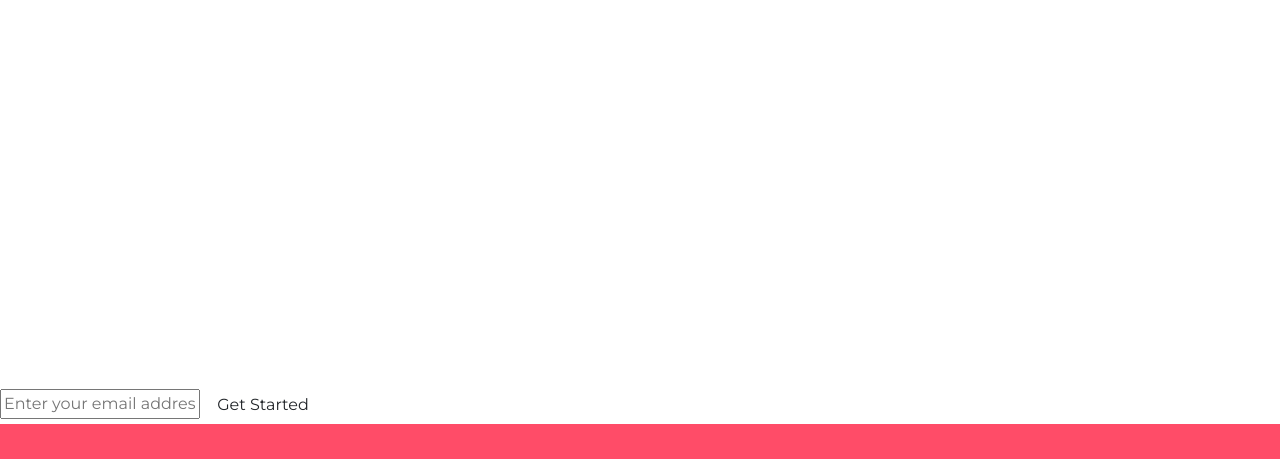
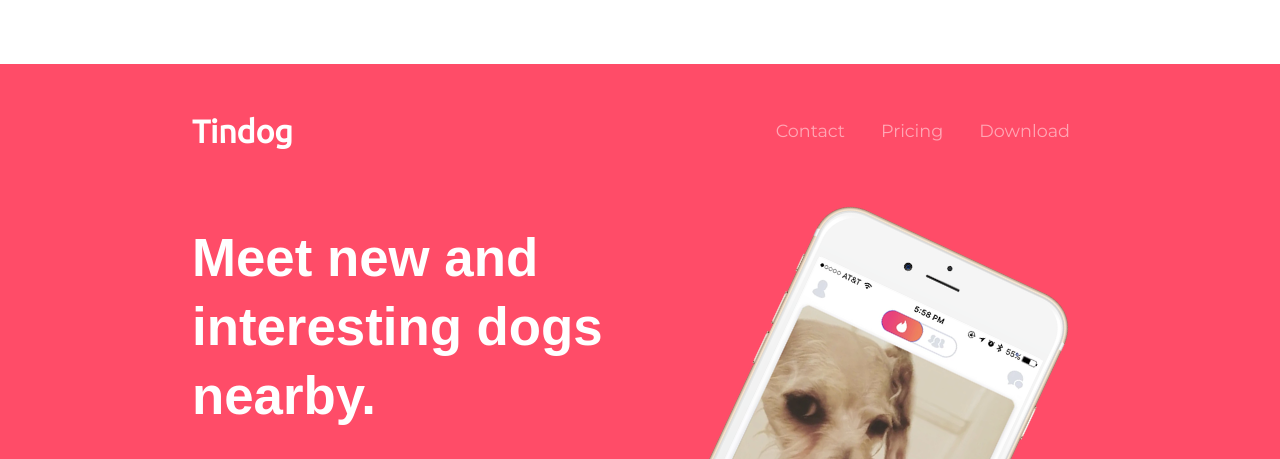
Before and after one commit to kimia2003rezaei/TinDog, a plain HTML site: page index.html in a window 1280 px wide. Shown: the top 459 px of the page. Drawn offline with nearby package versions, Linux system fonts and the light colour scheme; a web font is replaced by a local one.

Commit message:
removed unnecessary freecodecamp stuff

```diff
--- a/index.html
+++ b/index.html
@@ -16,12 +16,6 @@
 
 <body>
   <header id="header">
-    <!--added for freecodecamp  -->
-    <iframe id="video" height="315" src="" frameborder="0" allowfullscreen=""></iframe>
-    <form id="form" action="https://www.freecodecamp.com/email-submit">
-      <input name="email" id="email" type="email" placeholder="Enter your email address" required="">
-      <input id="submit" type="submit" value="Get Started" class="btn">
-    </form>
   <section id="title">
     <div class="container-fluid">
     <!-- Nav Bar -->
```
